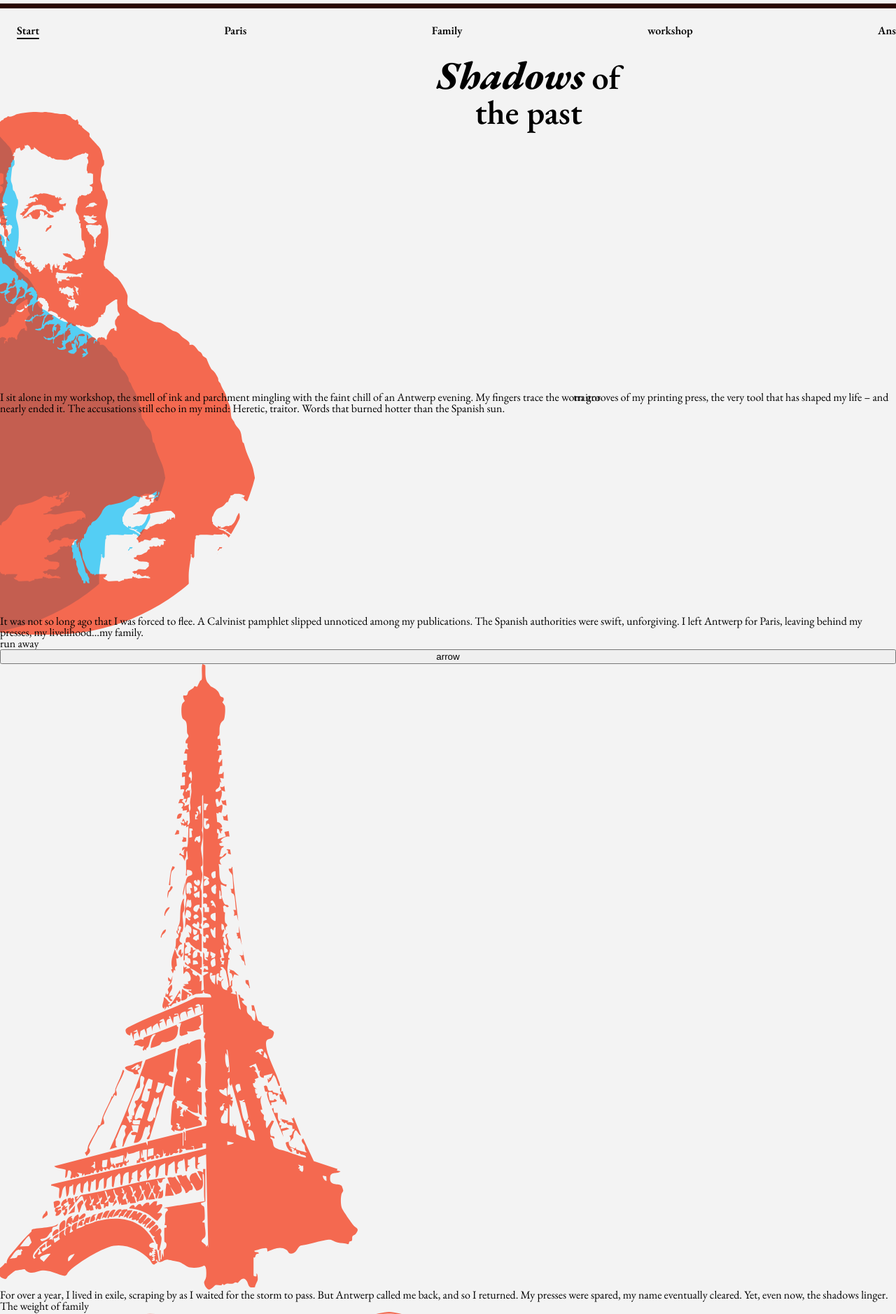
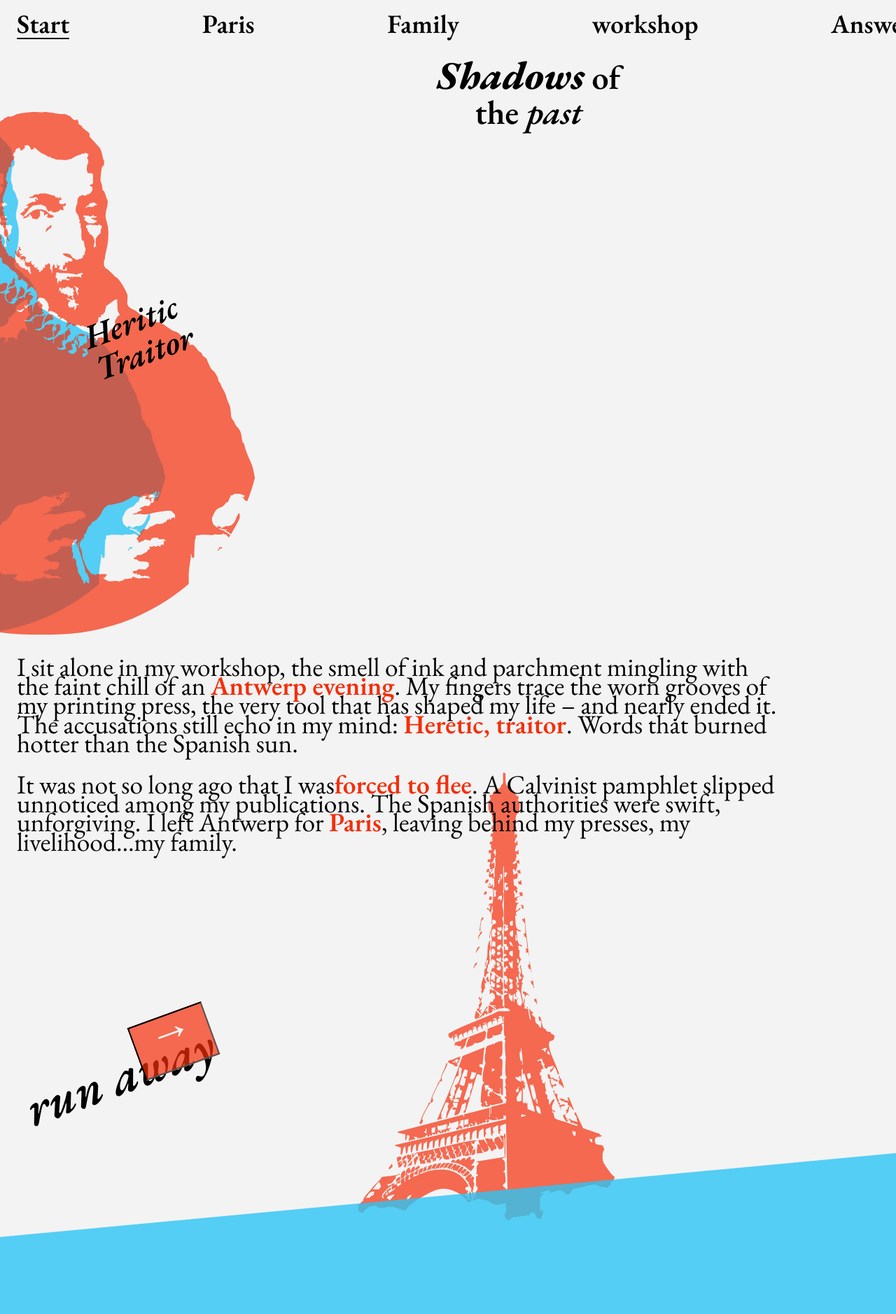
Before and after one commit to ameliadp2002/Int3-Plantin, a website built with Vite: page index.html in a window 1280 px wide. Shown: the part 720-2598 px from the top of the page at 70% size. Built offline with nearby package versions, Linux system fonts and the light colour scheme.

Commit message:
css phone section:paris

```diff
--- a/css/style.css
+++ b/css/style.css
@@ -4,6 +4,15 @@
   --color-background:#F3F3F3;
   --color-black:#290500;
   --color-opacity:70%;
+
+  --step--2: clamp(0.6075rem, 0.4849rem + 0.613vw, 0.96rem);
+  --step--1: clamp(0.7294rem, 0.5657rem + 0.8185vw, 1.2rem);
+  --step-0: clamp(0.875rem, 0.6576rem + 1.087vw, 1.5rem);
+  --step-1: clamp(1.05rem, 0.763rem + 1.4348vw, 1.875rem);
+  --step-2: clamp(1.26rem, 0.883rem + 1.8848vw, 2.3438rem);
+  --step-3: clamp(1.5119rem, 1.0186rem + 2.4663vw, 2.93rem);
+  --step-4: clamp(1.8144rem, 1.1718rem + 3.213vw, 3.6619rem);
+  --step-5: clamp(2.1775rem, 1.3427rem + 4.1739vw, 4.5775rem);
 }
 
 html{
@@ -23,6 +32,11 @@ html{
     background-color: var(--color-background);
     overflow-x: hidden;
     font-family: "EB Garamond", serif;
+    font-size: var(--step-2);
+  }
+
+  .main p{
+    line-height: 1.7rem;
   }
 
   .container{
@@ -45,11 +59,19 @@ html{
     height: auto;
   }
 
+   /*text hightlight*/
+
+   p span{
+    color:var(--color-primary);
+    font-weight: 600;
+  }
+
 
   /*menu*/
   .menu{
+    z-index: 1000;
     position: fixed;
-    bottom: 0;
+    bottom: 0vh;
     width: 100%;
     padding: 24px;
     max-width: 100vw;
@@ -161,12 +183,13 @@ html{
   }
 
   /*paris*/
+  em{
+    font-style: italic;
+  }
+
   .paris{
     margin-top:5rem;
     padding-top: 5rem;
-    display: grid;
-    grid-template-columns: 100vw;
-    grid-template-rows: 50vh 40vh;
   }
 
   .paris__intro{
@@ -175,6 +198,7 @@ html{
     grid-template-rows: 100%;
 
     margin-left: -20vw;
+    margin-bottom: 2rem;
   }
 
   .paris__intro h2{
@@ -203,6 +227,115 @@ html{
     margin-left: -10vw;
   }
 
+  .paris__intro p{
+    grid-column: 1;
+    grid-row: 1;
+    rotate: -20deg;
+
+    z-index: 1;
+
+    font-size: 3rem;
+    font-weight: 600;
+    font-style: italic;
+    line-height: 3rem;
+
+    margin-left:35vw;
+    margin-top: 22vh;
+  }
+
+  .paris__text{
+    margin-inline: 1.5rem;
+    width: 85vw;
+    margin-bottom: 2rem;
+  }
+
+  /*paris outro interaction*/
+ .interaction{
+  display:grid;
+  grid-template-columns:100vw;
+  grid-template-rows: 50vh 10vh;
+  margin-top: -10vh;
+  text-align: center;
+  align-items: center;
+
+ }
+
+  .trapezoid {
+    grid-column: 1;
+    grid-row: 3;
+    border-bottom: solid transparent;
+    border-Top: 15vh solid transparent;
+    border-left: 100vw solid rgb(44,197,244, 80%);
+    height: 70vw;
+    transform: scaleX(-1);
+  }
+
+  .eifeltoren{
+    grid-column: 1;
+    grid-row: 1;
+    margin-bottom: -14vh;
+    margin-left:40vw ;
+    z-index: -10;
+    height: 80vh;
+  }
+
+  .paris__button{
+    grid-column: 1;
+    grid-row: 1;
+    height:15vh;
+    text-align: center;
+    text-decoration: none;
+    background-color: rgb(244,46,10, 70%);
+    color: var(--color-background);
+
+    font-weight: 800;
+    font-size: 4rem;
+    margin-inline: 35vw;
+
+    margin-top: 15rem;
+    margin-left: 15vw;
+
+    width: 7rem;
+    height: 5rem;
+
+    rotate: 160deg;
+  }
+
+  .interaction__call{
+    grid-column: 1;
+    grid-row: 1;
+    text-align: left;
+    font-size: 4.5rem;
+    font-weight: 600;
+    font-style: italic;
+
+    rotate: -20deg;
+  }
+
+  .paris__outro{
+    grid-column: 1;
+    grid-row: 3;
+    z-index: 1;
+    margin-inline: 1.5rem;
+    text-align: left;
+    margin-top: 20vh;
+    margin-bottom: 5rem;
+  }
+
+  .paris__outro span{
+    color: var(--color-background);
+  }
+
+  /*family*/
+
+
+
+
+
+
+
+
+
 
 
   @media screen and (min-width: 768px){
--- a/index.html
+++ b/index.html
@@ -39,29 +39,37 @@
     <main class="main">
       <section class="section paris" id="paris">
         <div class="paris__intro">
-          <h2 class="main__title"><span>Shadows</span> of <br>the past</h2>
+          <h2 class="main__title"><span>Shadows</span> of <br>the <em>past</em></h2>
 
-          <p>heritic</p>
-          <p>traitor</p>
+          <p>Heritic <br> Traitor</p>
           <img class="paris__img" src="./assets/plantin_blue.svg" alt="press">
-          <img  src="./assets/plantin_red.svg" alt="press">
+          <img src="./assets/plantin_red.svg" alt="press">
         </div>
-        <p>I sit alone in my workshop, the smell of ink and parchment mingling with the faint chill of an Antwerp
-          evening.
+        <p class="paris__text">I sit alone in my workshop, the smell of ink and parchment mingling with the faint chill
+          of an <span>Antwerp
+            evening</span>.
           My fingers trace the worn grooves of my printing press, the very tool that has shaped my life – and nearly
           ended
-          it. The accusations still echo in my mind: Heretic, traitor. Words that burned hotter than the Spanish sun.
+          it. The accusations still echo in my mind: <span>Heretic, traitor</span>. Words that burned hotter than the
+          Spanish sun.
         </p>
-        <p>It was not so long ago that I was forced to flee. A Calvinist pamphlet slipped unnoticed among my
+        <p class="paris__text">It was not so long ago that I was<span>forced to flee</span>. A Calvinist pamphlet slipped unnoticed
+          among my
           publications.
-          The Spanish authorities were swift, unforgiving. I left Antwerp for Paris, leaving behind my presses, my
+          The Spanish authorities were swift, unforgiving. I left Antwerp for <span>Paris</span>, leaving behind my presses, my
           livelihood…my family.</p>
-        <p>run away</p>
-        <button class="main__button">arrow</button>
-        <img class="main__img" src="./assets/paris.svg" alt="arrow">
-        <p> For over a year, I lived in exile, scraping by as I waited for the storm to pass. But Antwerp called me
+
+        <div class="interaction">
+          <p class="interaction__call">run away</p>
+          <button class="paris__button">&#8592;</button>
+          <div class="trapezoid"></div>
+          <img class="eifeltoren" src="./assets/paris.svg" alt="arrow">
+          <p class="paris__outro"> For <span>over a year</span>, I lived in exile, scraping by as I waited for the storm to pass. But
+            <span>Antwerp called me</span>
             back,
-          and so I returned. My presses were spared, my name eventually cleared. Yet, even now, the shadows linger.</p>
+            and so I returned. My presses were spared, my name eventually cleared. Yet, even now, the shadows linger.
+          </p>
+        </div>
       </section>
 
       <section class="section" id="family">
@@ -76,7 +84,7 @@
       </section>
 
       <section class="section" id="workshop">
-        <h2 class="main__title" >A dangerous vision</h2>
+        <h2 class="main__title">A dangerous vision</h2>
         <img class="workshop__img" src="./assets/eye_red.svg" alt="presses">
         <img class="workshop__img" src="./assets/eye_blue.svg" alt="presses">
         <p>Then there is my craft. My presses hum with purpose, producing works that travel across the known world.
```
Lines whose indentation alone changed are shown as unchanged.
